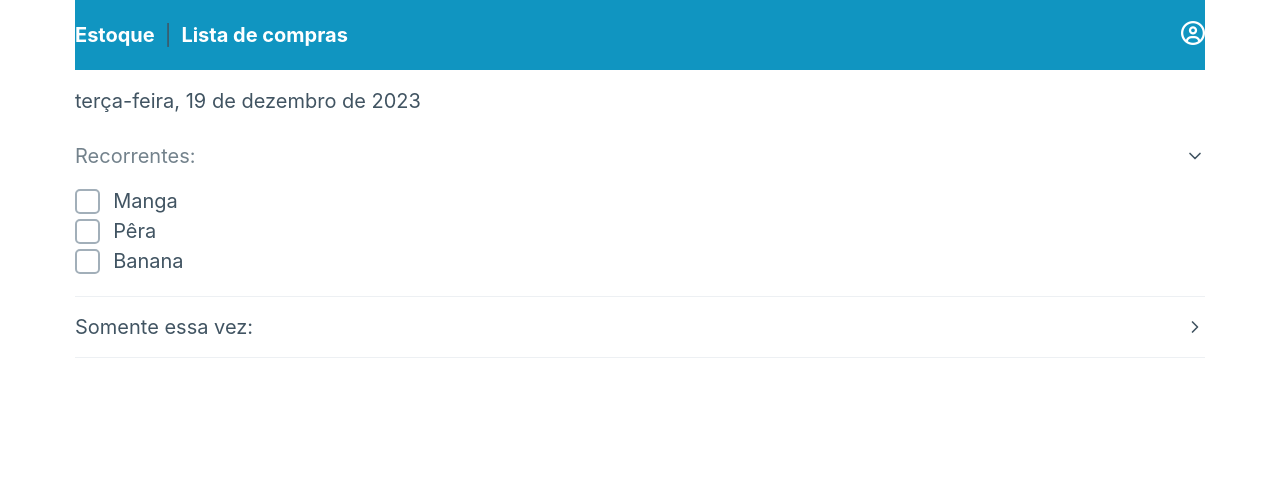
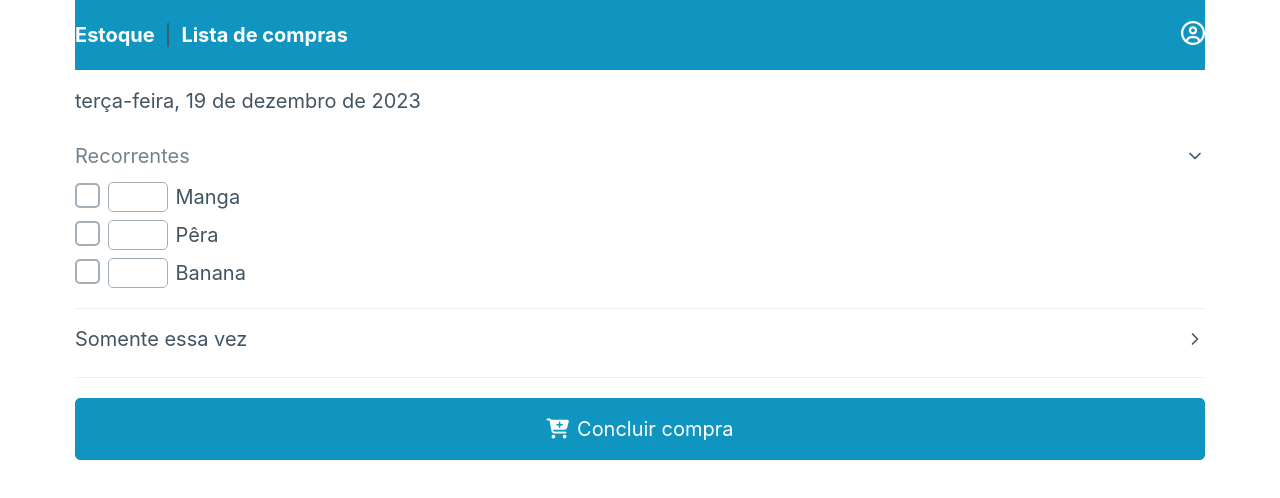
Before and after one commit to ericmadureira/estoque-de-casa, a React (Create React App) app: page /lista in a window 1280 px wide. Shown: the top 498 px of the page. Built offline with nearby package versions, Linux system fonts and the light colour scheme; no server answers.

Commit message:
feat: finish shopping button

```diff
--- a/src/pages/ShoppingListPage.tsx
+++ b/src/pages/ShoppingListPage.tsx
@@ -23,21 +23,40 @@ const ShoppingListPage = () => {
         <div className='container'>
             <p>{suggestedShoppingDate}</p>
             <details open>
-                <summary>Recorrentes: </summary>
+                <summary style={{ marginBottom: 8}}>Recorrentes</summary>
                 <div className='container' style={{ display: 'flex', flexDirection: 'column' }}>
-                    <span><input type='checkbox' /> Manga</span>
-                    <span><input type='checkbox' /> Pêra</span>
-                    <span><input type='checkbox' /> Banana</span>
+                    <span style={{ display: 'flex', alignItems: 'center', marginTop: 8 }}>
+                        <input type='checkbox' />
+                        <input type='number' style={{ height: 30, margin: '0 8px 0 0', padding: '8px 6px', width: 60 }}/>
+                        Manga
+                    </span>
+                    <span style={{ display: 'flex', alignItems: 'center', marginTop: 8 }}>
+                        <input type='checkbox' />
+                        <input type='number' style={{ height: 30, margin: '0 8px 0 0', padding: '8px 6px', width: 60 }}/>
+                        Pêra
+                    </span>
+                    <span style={{ display: 'flex', alignItems: 'center', marginTop: 8 }}>
+                        <input type='checkbox' />
+                        <input type='number' style={{ height: 30, margin: '0 8px 0 0', padding: '8px 6px', width: 60 }}/>
+                        Banana
+                    </span>
                 </div>
             </details>
             <details>
-                <summary>Somente essa vez: </summary>
+                <summary style={{ marginBottom: 8}}>Somente essa vez</summary>
                 <div className='container' style={{ display: 'flex', flexDirection: 'column' }}>
                     <span><input type='checkbox' /> Pão</span>
                     <span><input type='checkbox' /> Queijo</span>
                     <span><input type='checkbox' /> Presunto</span>
                 </div>
             </details>
+            <button
+                data-tooltip='Adiciona os itens selecionados ao estoque'
+                data-placement='bottom'
+            >
+                <i className='fa-solid fa-cart-plus' />
+                <span style={{ marginLeft: 8 }}>Concluir compra</span>
+            </button>
         </div>
     )
 }
```
